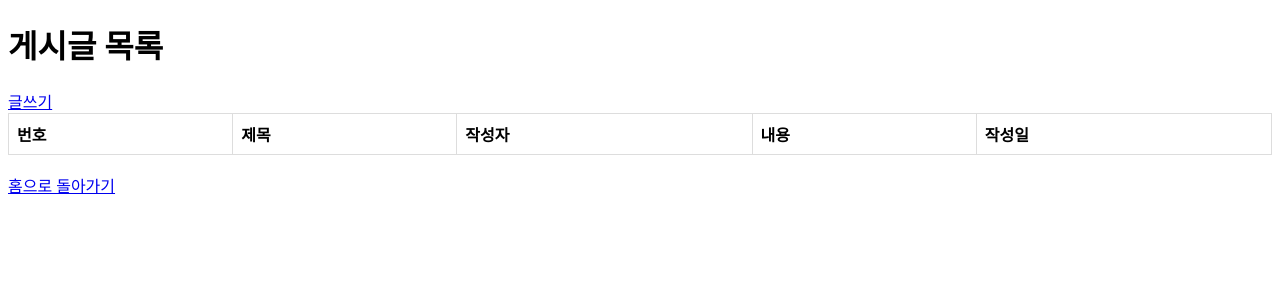
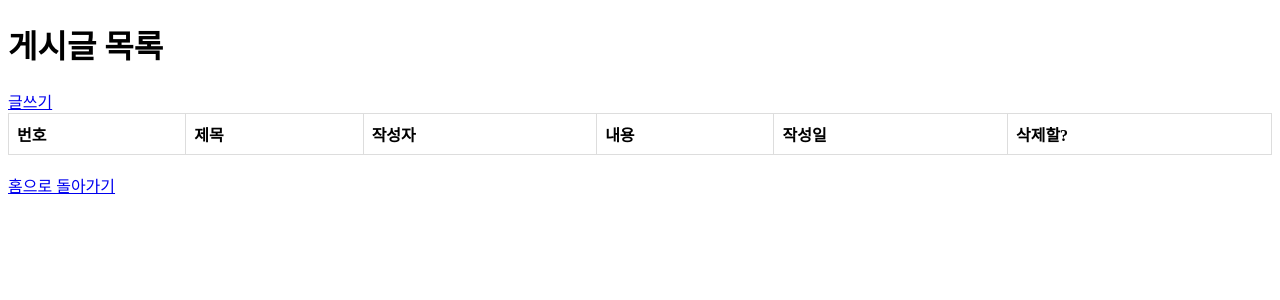
Before and after one commit to ohyoungsik/fastapi_test03, a FastAPI app: page /post in a window 1280 px wide. Shown: the top 300 px of the page. Run offline with FastAPI, Linux system fonts and the light colour scheme; data that the repository does not hold is empty.

Commit message:
post 삭제기능 추가

```diff
--- a/main.py
+++ b/main.py
@@ -65,3 +65,15 @@ def postNew(request: Request, writer: str = Form(...), title: str = Form(...), c
     db.commit()
 
     return RedirectResponse(url="/post", status_code=303)
+
+@app.delete("/post/{num}")
+def deletePost(num: int, db: Session = Depends(get_db)):
+    query = text("""
+                 DELETE FROM post
+                 WHERE num = :num
+    """)
+
+    db.execute(query, {"num": num})
+    db.commit()
+
+    return {"message": "글이 삭제되었습니다."}
--- a/templates/post/list.html
+++ b/templates/post/list.html
@@ -27,6 +27,7 @@
                 <th>작성자</th>
                 <th>내용</th>
                 <th>작성일</th>
+                <th>삭제할?</th>
             </tr>
         </thead>
         <tbody>
@@ -37,6 +38,9 @@
                 <td>{{ post.writer }}</td>
                 <td>{{ post.content }}</td>
                 <td>{{ post.created_at }}</td>
+                <td>
+                    <button onclick="deletePost({{ post.num }})">삭제</button>
+                </td>
             </tr>
             {% endfor %}
         </tbody>
@@ -44,4 +48,22 @@
     <br>
     <a href="/">홈으로 돌아가기</a>
 </body>
+    <script>
+    function deletePost(num) {
+        if (!confirm("정말 삭제하시겠습니까?")) return;
+
+        fetch(`/post/${num}`, {
+            method: "DELETE"
+        })
+        .then(response => response.json())
+        .then(data => {
+            alert(data.message);
+            location.reload(); // 삭제 후 새로고침
+        })
+        .catch(error => {
+            console.error("에러:", error);
+            alert("삭제 실패");
+        });
+    }
+    </script>
 </html>
```
Also changed, not shown: 1 other file.
